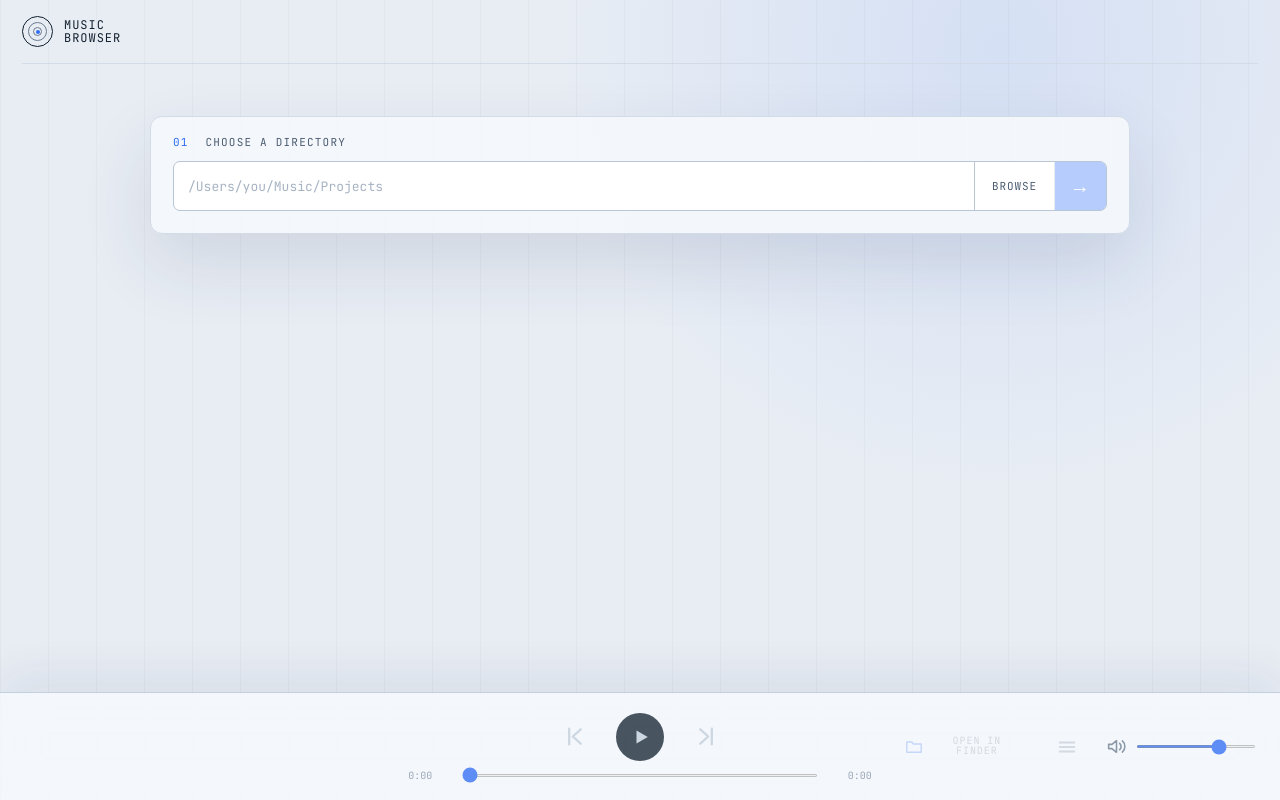
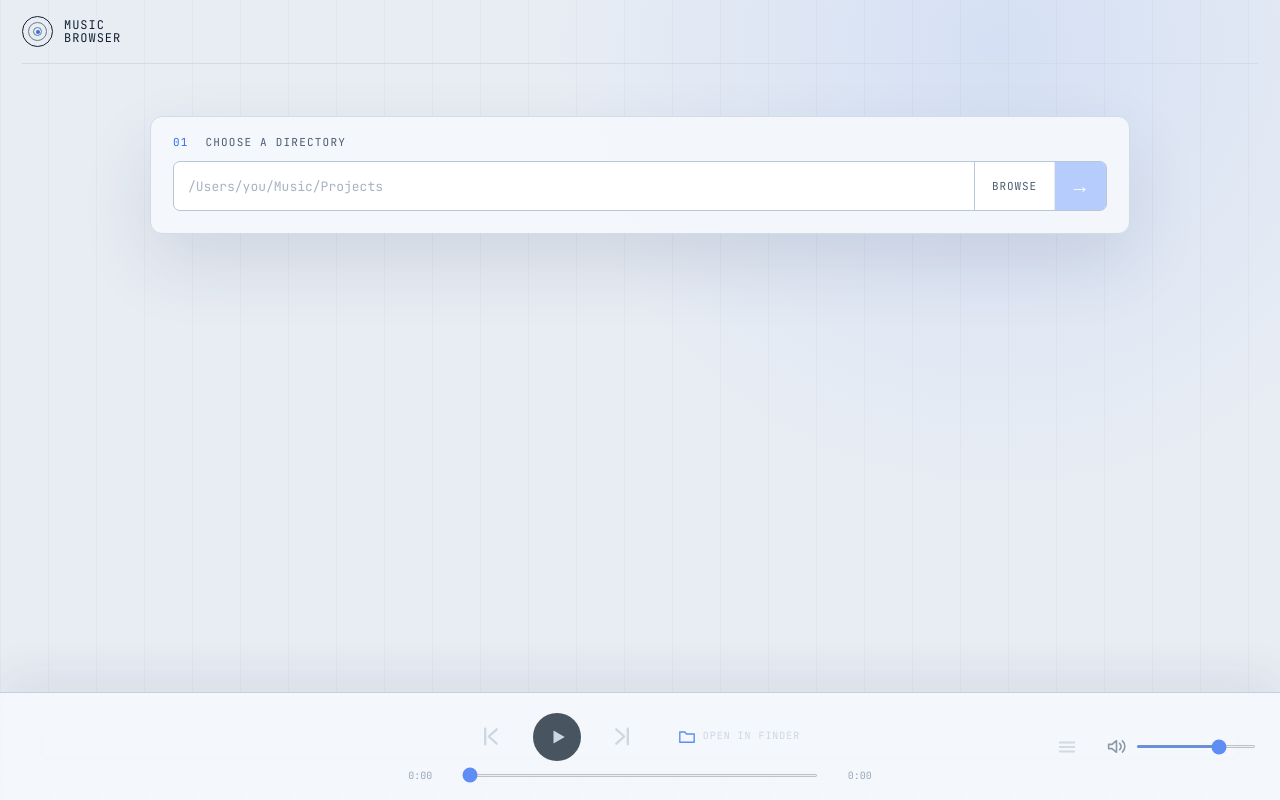
Before and after one commit to jonahclarsen/music_browser, a Svelte app: page / in a window 1280 px wide. Built offline with nearby package versions, Linux system fonts and the light colour scheme.

Commit message:
Move Finder action beside playback controls

```diff
--- a/src/components/PlayerDock.svelte
+++ b/src/components/PlayerDock.svelte
@@ -210,12 +210,12 @@
         {#if $player.isPlaying}<svg class="icon-pause" viewBox="0 0 16 16" aria-hidden="true"><rect x="3" y="2" width="4" height="12" rx=".7" /><rect x="9" y="2" width="4" height="12" rx=".7" /></svg>{:else}<svg class="icon-play" viewBox="0 0 16 16" aria-hidden="true"><path d="M4 2.2v11.6L14 8z" /></svg>{/if}
       </button>
       <button type="button" disabled={$player.currentIndex < 0 || $player.currentIndex >= $player.queue.length - 1} on:click={() => moveQueue(1)} aria-label="Next track"><svg class="icon-skip" viewBox="0 0 16 16" aria-hidden="true"><path d="M11 2.5v11M3 3l5.5 5L3 13" /></svg></button>
+      <button class="finder-button" type="button" disabled={!$player.current} on:click={revealSongFolder} title="Open song folder in Finder"><svg class="icon-folder" viewBox="0 0 18 18" aria-hidden="true"><path d="M1.8 14.2V4h5l1.7 2h7.7v8.2z" /></svg><span>OPEN IN FINDER</span></button>
     </div>
     <div class="timeline"><span>{formatTime(elapsed)}</span><input aria-label="Seek" type="range" min="0" max={duration || 0} step="0.1" value={elapsed} on:input={seek} /><span>{formatTime(duration)}</span></div>
   </div>
 
   <div class="player-tools">
-    <button class="finder-button" type="button" disabled={!$player.current} on:click={revealSongFolder} title="Open song folder in Finder"><svg class="icon-folder" viewBox="0 0 18 18" aria-hidden="true"><path d="M1.8 14.2V4h5l1.7 2h7.7v8.2z" /></svg><span>OPEN IN FINDER</span></button>
     <button class="queue-button" class:active={$player.playlistVisible} type="button" disabled={!$player.queue.length} on:click={togglePlaylist} aria-label="Show play queue"><svg class="icon-queue" viewBox="0 0 16 16" aria-hidden="true"><path d="M1.5 4h13M1.5 8h13M1.5 12h13" /></svg><span>{$player.queue.length || ""}</span></button>
     <label class="volume-control"><svg class="icon-volume" viewBox="0 0 20 20" aria-hidden="true"><path d="M2.5 8h3.2L10 4.5v11l-4.3-3.5H2.5z" /><path d="M13 7a4 4 0 0 1 0 6M15.6 4.7a7.1 7.1 0 0 1 0 10.6" /></svg><input aria-label="Volume" type="range" min="0" max="1" step="0.01" value={volume} on:input={changeVolume} /></label>
   </div>
--- a/src/styles.css
+++ b/src/styles.css
@@ -207,6 +207,9 @@ main { width: min(1720px, calc(100% - 44px)); height: calc(100% - 108px); margin
 .icon-play { margin-left: 2px; }
 .transport-buttons .play-button { width: 48px; height: 48px; border-radius: 50%; background: var(--ink); color: var(--bg); }
 .transport-buttons .play-button:not(:disabled):hover { background: var(--accent); color: var(--accent-ink); }
+.transport-buttons .finder-button { width: auto; height: 38px; display: flex; gap: 7px; padding: 0 10px; border: 1px solid transparent; border-radius: var(--radius-sm); color: var(--muted); letter-spacing: .06em; }
+.transport-buttons .finder-button:not(:disabled):hover { color: var(--accent); background: var(--accent-soft); }
+.transport-buttons .finder-button span { position: relative; top: -1px; font: 500 10px/1 var(--font-mono); }
 .timeline { width: 100%; display: grid; grid-template-columns: 43px 1fr 43px; align-items: center; gap: 9px; color: var(--dim); font: 500 10px var(--font-mono); }
 .timeline span:last-child { text-align: right; }
 input[type="range"] { height: 3px; accent-color: var(--accent); cursor: pointer; }
@@ -216,7 +219,6 @@ input[type="range"] { height: 3px; accent-color: var(--accent); cursor: pointer;
 .player-tools > button:disabled { opacity: .3; cursor: default; }
 .player-tools > button span { position: relative; top: -1px; font: 500 10px/1 var(--font-mono); }
 .icon-queue { width: 18px; height: 18px; fill: none; stroke: currentColor; stroke-width: 1.6; stroke-linecap: round; }
-.player-tools .finder-button { letter-spacing: .06em; }
 .icon-folder { width: 18px; height: 18px; flex: 0 0 auto; fill: none; stroke: var(--accent); stroke-width: 1.4; stroke-linejoin: round; }
 .volume-control { height: 38px; display: flex; align-items: center; gap: 9px; color: var(--muted); }
 .volume-control input { width: 120px; margin: 0; }
@@ -288,7 +290,7 @@ input[type="range"] { height: 3px; accent-color: var(--accent); cursor: pointer;
   .transport { flex-direction: row-reverse; }
   .timeline { position: absolute; left: 12px; right: 12px; bottom: 9px; width: auto; }
   .transport-buttons { gap: 4px; }
-  .transport-buttons > button:first-child, .transport-buttons > button:last-child { display: none; }
+  .transport-buttons > button:first-child, .transport-buttons > button:nth-child(3) { display: none; }
   .queue-panel { right: 9px; bottom: 111px; width: calc(100vw - 18px); }
 }
 
```
